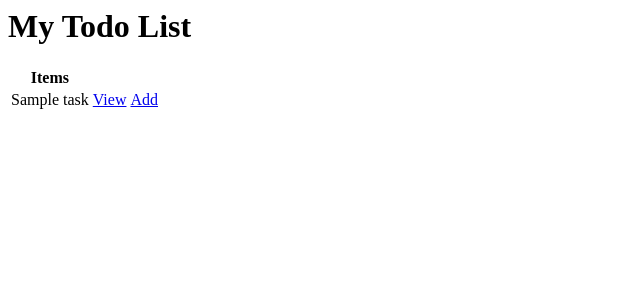
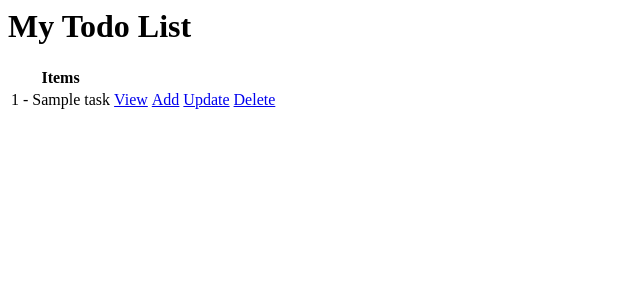
Before and after one commit to makkec/todolist, a Django app: page / in a window 1280 px wide. Shown: the top 300 px of the page, without its empty margins (0-640 px from the left). Run offline with Django 5.2, Linux system fonts and the light colour scheme; tables that the repository leaves empty hold one stand-in row (values such as "Sample post").

Commit message:
delete added

```diff
--- a/todo/templates/todo/task_list.html
+++ b/todo/templates/todo/task_list.html
@@ -6,9 +6,11 @@
     </tr>
     {% for tasks in task %}
     <tr>
-        <td>{{tasks.title}}</td>
+        <td>{{ tasks.id }} - {{tasks.title}}</td>
         <td><a href="{% url 'tasks-detail' tasks.id %}">View</a></td>
         <td><a href="{% url 'task-create' %}">Add</a></td>
+        <td><a href="{% url 'tasks-update' tasks.id %}">Update</a></td>
+        <td><a href="{% url 'tasks-delete' tasks.id %}">Delete</a></td>
     </tr>
     {% empty %}
     <h3>No items in list</h3>
--- a/todo/urls.py
+++ b/todo/urls.py
@@ -1,8 +1,10 @@
 from django.urls import path
-from .views import TaskList, TaskDetail, TaskCreate
+from .views import TaskList, TaskDetail, TaskCreate, TaskUpdate, TaskDelete
 
 urlpatterns = [
     path('', TaskList.as_view(), name="task"),
     path('task-create/', TaskCreate.as_view(), name="task-create"),
     path('task/<int:pk>/', TaskDetail.as_view(), name="tasks-detail"),
+    path('task-update/<int:pk>/', TaskUpdate.as_view(), name="tasks-update"),
+    path('task-delete/<int:pk>/', TaskDelete.as_view(), name="tasks-delete"),
 ]
--- a/todo/views.py
+++ b/todo/views.py
@@ -3,7 +3,7 @@ from django.http import HttpResponse
 from django.views.generic.list import ListView
 from .models import Task
 from django.views.generic.detail import DetailView
-from django.views.generic.edit import CreateView
+from django.views.generic.edit import CreateView, UpdateView, DeleteView
 
 from django.urls import reverse_lazy
 
@@ -20,3 +20,13 @@ class TaskCreate(CreateView):
     model = Task
     fields = "__all__"
     success_url = reverse_lazy('task')
+
+class TaskUpdate(UpdateView):
+    model = Task
+    fields = "__all__"
+    success_url = reverse_lazy('task')
+
+class TaskDelete(DeleteView):
+    model = Task
+    context_object_name = 'task'
+    success_url = reverse_lazy('task')
```
Also changed, not shown: todo/templates/todo/task_confirm_delete.html (added, +7 -0 lines).
